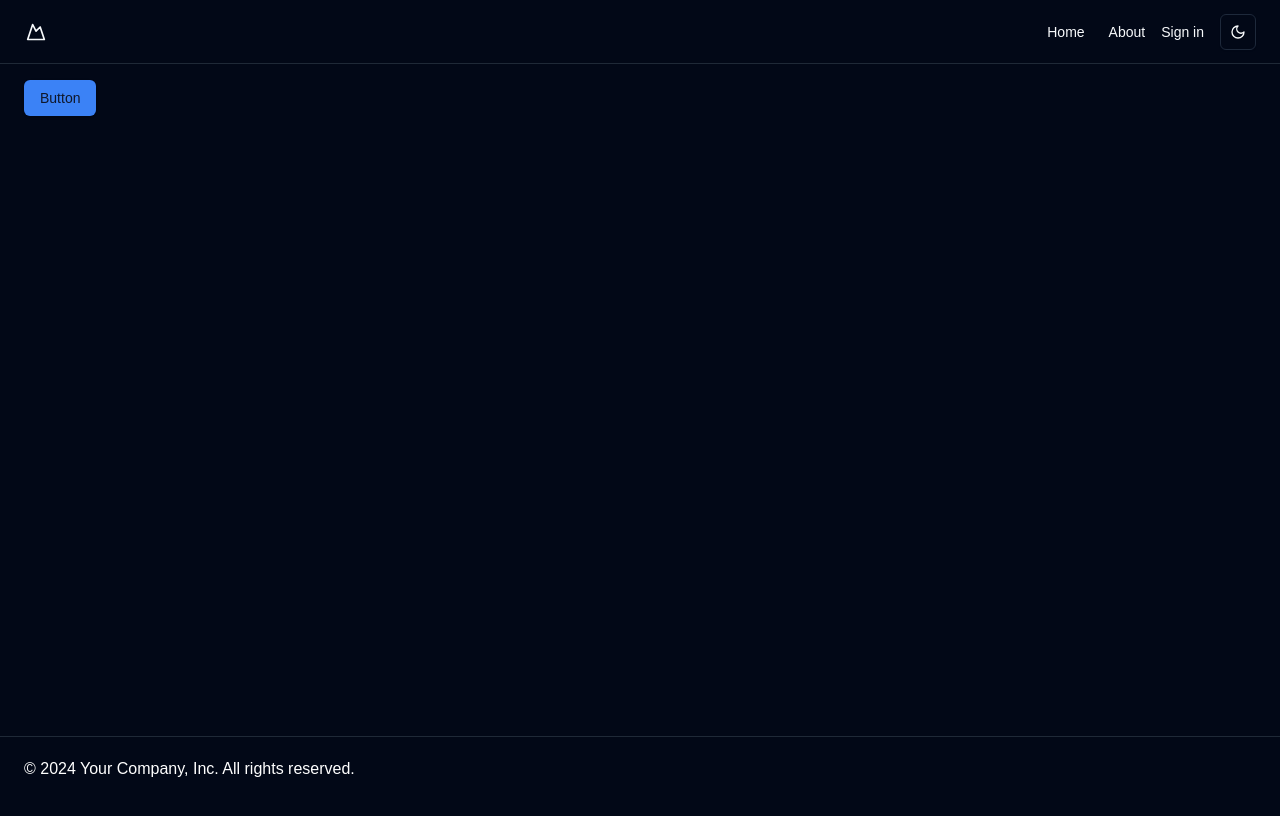
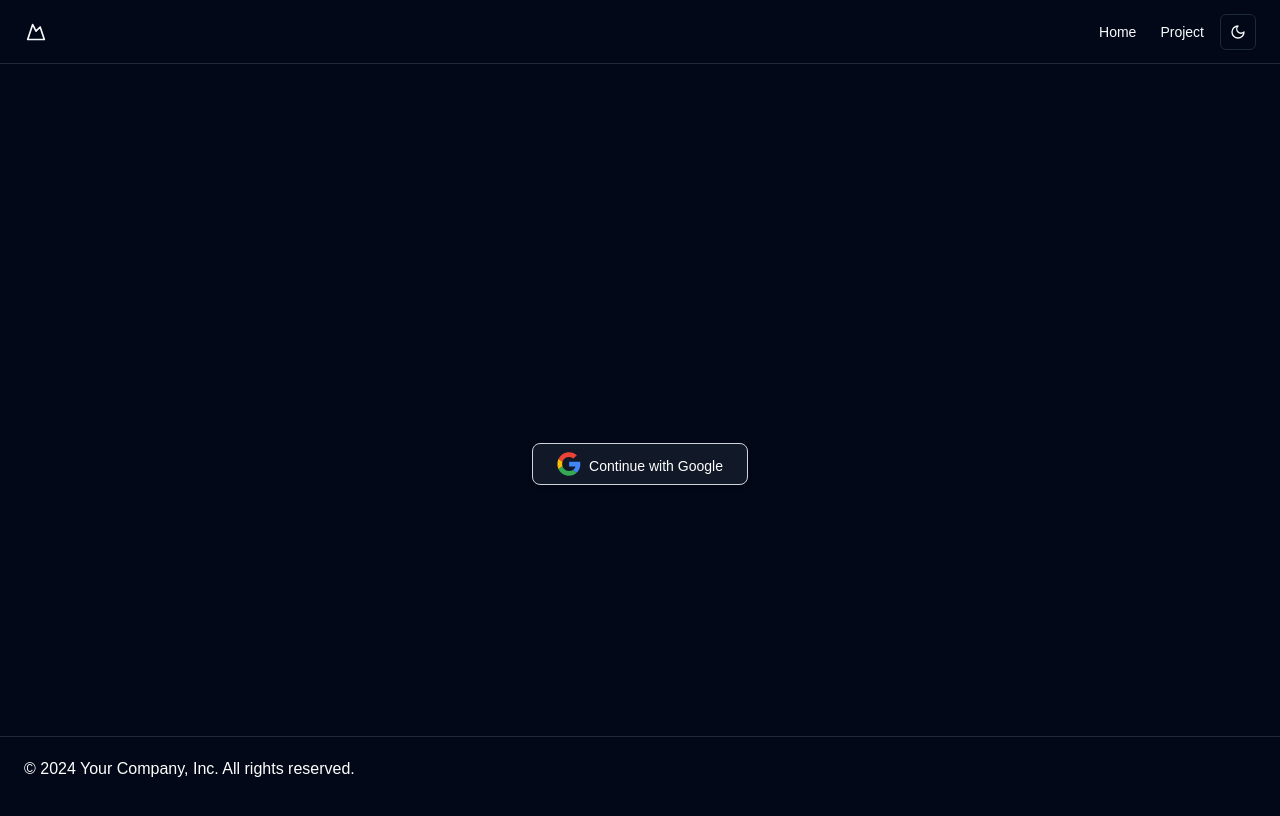
Before and after one commit to AlanOlimpio/next-tailwind-css, a Next.js app: page / in a window 1280 px wide. Shown: the top 816 px of the page. Built offline with nearby package versions, Linux system fonts and the light colour scheme; no server answers.

Commit message:
refactor: renomeia rotas e cria novas páginas

```diff
--- a/src/app/dashboard/page.tsx
+++ /dev/null
@@ -1,11 +0,0 @@
-import { getServerSession } from "next-auth";
-import { redirect } from "next/navigation";
-
-export default async function Dashboard() {
-  const session = await getServerSession();
-  console.log(session);
-  if (!session) {
-    redirect("/");
-  }
-  return <p>{session?.user?.name}</p>;
-}
--- /dev/null
+++ b/src/app/home/page.tsx
@@ -0,0 +1,25 @@
+import { getServerSession } from "next-auth";
+import { redirect } from "next/navigation";
+
+import { Metadata } from "next";
+
+export const metadata: Metadata = {
+  title: "Home | Tailwind CSS",
+  description: "Generated by create next app",
+};
+
+export default async function Home() {
+  const session = await getServerSession();
+
+  if (!session) {
+    redirect("/");
+  }
+  return (
+    <main className="flex flex-col gap-4">
+      <h1 className="text-3xl font-bold tracking-tight pt-7">Dashboard</h1>
+      <div className="grid grid-cols-3 gap-4 max-md:grid-cols-2 max-sm:grid-cols-1">
+        {session?.user?.name}
+      </div>
+    </main>
+  );
+}
--- /dev/null
+++ b/src/app/login/page.tsx
@@ -0,0 +1,16 @@
+import { Login } from "@/components/login";
+import { getServerSession } from "next-auth";
+import { redirect } from "next/navigation";
+
+export async function LoginSignIn() {
+  const session = await getServerSession();
+
+  if (session) {
+    redirect("/home");
+  }
+  return (
+    <div className="flex items-center justify-center min-h-screen">
+      <Login />
+    </div>
+  );
+}
--- a/src/app/page.tsx
+++ b/src/app/page.tsx
@@ -1,11 +1,12 @@
-import { Button } from "@/components/ui/button";
+import { LoginSignIn } from "./login/page";
+
+import { Metadata } from "next";
+
+export const metadata: Metadata = {
+  title: "Login | Tailwind CSS",
+  description: "Generated by create next app",
+};
 
 export default function Page() {
-  return (
-    <>
-      <div className="py-4">
-        <Button>Button</Button>
-      </div>
-    </>
-  );
+  return <LoginSignIn />;
 }
--- /dev/null
+++ b/src/app/project/page.tsx
@@ -0,0 +1,25 @@
+import { getServerSession } from "next-auth";
+import { redirect } from "next/navigation";
+
+import { Metadata } from "next";
+
+export const metadata: Metadata = {
+  title: "Project | Tailwind CSS",
+  description: "Generated by create next app",
+};
+
+export default async function Project() {
+  const session = await getServerSession();
+
+  if (!session) {
+    redirect("/");
+  }
+  return (
+    <main className="flex flex-col gap-4">
+      <h1 className="text-3xl font-bold tracking-tight pt-7">Project</h1>
+      <div className="grid grid-cols-3 gap-4 max-md:grid-cols-2 max-sm:grid-cols-1">
+        {session?.user?.name}
+      </div>
+    </main>
+  );
+}
--- a/src/components/header.tsx
+++ b/src/components/header.tsx
@@ -1,3 +1,4 @@
+"use client";
 import Link from "next/link";
 import {
   Sheet,
@@ -6,44 +7,54 @@ import {
   SheetTitle,
 } from "@/components/ui/sheet";
 import { Button } from "@/components/ui/button";
-import React from "react";
+import React, { useState } from "react";
 import { ModeToggle } from "./theme-toggle";
 import { MenuIcon } from "./menuIcon";
 import { LogoIcon } from "./LogoIcon";
-import { Login } from "./login";
+import { Logout } from "./logout";
 
 export default function Header() {
+  const [open, setOpen] = useState<boolean>(false);
+
+  const toggleOpen = () => {
+    setOpen((prev) => !prev);
+  };
+
   return (
     <header className="flex h-16 w-full items-center border-b border-gray-200 dark:border-gray-800">
       <div className="mx-auto max-w-7xl flex w-full items-center px-4 md:px-6">
-        <Link href="#" className="mr-6 flex items-center" prefetch={false}>
+        <Link href="/home" className="mr-6 flex items-center" prefetch={false}>
           <LogoIcon className="h-5" />
-          <span className="sr-only">Acme Inc</span>
+          <span className="sr-only">Next JS</span>
         </Link>
 
         <div className="ml-auto flex items-center space-x-4">
           <nav className="hidden lg:flex items-center space-x-6">
             <Link
-              href="#"
+              href="/home"
               className="text-sm font-medium hover:underline underline-offset-4"
               prefetch={false}
             >
               Home
             </Link>
             <Link
-              href="#"
+              href="/project"
               className="text-sm font-medium hover:underline underline-offset-4"
               prefetch={false}
             >
-              About
+              Project
             </Link>
           </nav>
-          <Login />
+          <Logout />
           <ModeToggle />
-
-          <Sheet>
+          <Sheet open={open} onOpenChange={setOpen}>
             <SheetTrigger asChild>
-              <Button variant="outline" size="icon" className="lg:hidden">
+              <Button
+                onClick={toggleOpen}
+                variant="outline"
+                size="icon"
+                className="lg:hidden"
+              >
                 <MenuIcon className="h-6 w-6" />
                 <span className="sr-only">Toggle navigation menu</span>
               </Button>
@@ -52,18 +63,20 @@ export default function Header() {
               <SheetTitle>Menu</SheetTitle>
               <div className="grid gap-6 p-6">
                 <Link
-                  href="#"
+                  href="/home"
                   className="text-sm font-medium hover:underline underline-offset-4"
                   prefetch={false}
+                  onClick={toggleOpen}
                 >
                   Home
                 </Link>
                 <Link
-                  href="#"
+                  href="/project"
                   className="text-sm font-medium hover:underline underline-offset-4"
                   prefetch={false}
+                  onClick={toggleOpen}
                 >
-                  About
+                  Project
                 </Link>
               </div>
             </SheetContent>
--- a/src/components/login.tsx
+++ b/src/components/login.tsx
@@ -1,24 +1,56 @@
 "use client";
-import { signIn, signOut, useSession } from "next-auth/react";
+import { signIn } from "next-auth/react";
 
 export function Login() {
-  const { data: session } = useSession();
-  if (session) {
-    return (
-      <button
-        className="text-sm font-medium hover:underline underline-offset-4"
-        onClick={() => signOut()}
-      >
-        Sign out
-      </button>
-    );
-  }
   return (
     <button
-      className="text-sm font-medium hover:underline underline-offset-4"
-      onClick={() => signIn("google", { callbackUrl: "/dashboard" })}
+      onClick={() => signIn("google", { callbackUrl: "/home" })}
+      className="flex items-end bg-white dark:bg-gray-900 border border-gray-300 rounded-lg shadow-md px-6 py-2 text-sm font-medium text-gray-800 dark:text-white hover:bg-gray-200 focus:outline-none focus:ring-2 focus:ring-offset-2 focus:ring-gray-500"
     >
-      Sign in
+      <svg
+        className="h-6 w-6 mr-2"
+        xmlns="http://www.w3.org/2000/svg"
+        width="800px"
+        height="800px"
+        viewBox="-0.5 0 48 48"
+        version="1.1"
+      >
+        <title>Google-color</title> <desc>Created with Sketch.</desc>
+        <defs> </defs>
+        <g
+          id="Icons"
+          stroke="none"
+          strokeWidth="1"
+          fill="none"
+          fillRule="evenodd"
+        >
+          <g id="Color-" transform="translate(-401.000000, -860.000000)">
+            <g id="Google" transform="translate(401.000000, 860.000000)">
+              <path
+                d="M9.82727273,24 C9.82727273,22.4757333 10.0804318,21.0144 10.5322727,19.6437333 L2.62345455,13.6042667 C1.08206818,16.7338667 0.213636364,20.2602667 0.213636364,24 C0.213636364,27.7365333 1.081,31.2608 2.62025,34.3882667 L10.5247955,28.3370667 C10.0772273,26.9728 9.82727273,25.5168 9.82727273,24"
+                id="Fill-1"
+                fill="#FBBC05"
+              ></path>
+              <path
+                d="M23.7136364,10.1333333 C27.025,10.1333333 30.0159091,11.3066667 32.3659091,13.2266667 L39.2022727,6.4 C35.0363636,2.77333333 29.6954545,0.533333333 23.7136364,0.533333333 C14.4268636,0.533333333 6.44540909,5.84426667 2.62345455,13.6042667 L10.5322727,19.6437333 C12.3545909,14.112 17.5491591,10.1333333 23.7136364,10.1333333"
+                id="Fill-2"
+                fill="#EB4335"
+              ></path>
+              <path
+                d="M23.7136364,37.8666667 C17.5491591,37.8666667 12.3545909,33.888 10.5322727,28.3562667 L2.62345455,34.3946667 C6.44540909,42.1557333 14.4268636,47.4666667 23.7136364,47.4666667 C29.4455,47.4666667 34.9177955,45.4314667 39.0249545,41.6181333 L31.5177727,35.8144 C29.3995682,37.1488 26.7323182,37.8666667 23.7136364,37.8666667"
+                id="Fill-3"
+                fill="#34A853"
+              ></path>
+              <path
+                d="M46.1454545,24 C46.1454545,22.6133333 45.9318182,21.12 45.6113636,19.7333333 L23.7136364,19.7333333 L23.7136364,28.8 L36.3181818,28.8 C35.6879545,31.8912 33.9724545,34.2677333 31.5177727,35.8144 L39.0249545,41.6181333 C43.3393409,37.6138667 46.1454545,31.6490667 46.1454545,24"
+                id="Fill-4"
+                fill="#4285F4"
+              ></path>
+            </g>
+          </g>
+        </g>
+      </svg>
+      <span>Continue with Google</span>
     </button>
   );
 }
--- /dev/null
+++ b/src/components/logout.tsx
@@ -0,0 +1,17 @@
+"use client";
+import { signOut, useSession } from "next-auth/react";
+
+export function Logout() {
+  const { data: session } = useSession();
+  if (session) {
+    return (
+      <button
+        className="text-sm font-medium hover:underline underline-offset-4"
+        onClick={() => signOut()}
+      >
+        Sign out
+      </button>
+    );
+  }
+  return null;
+}
```
